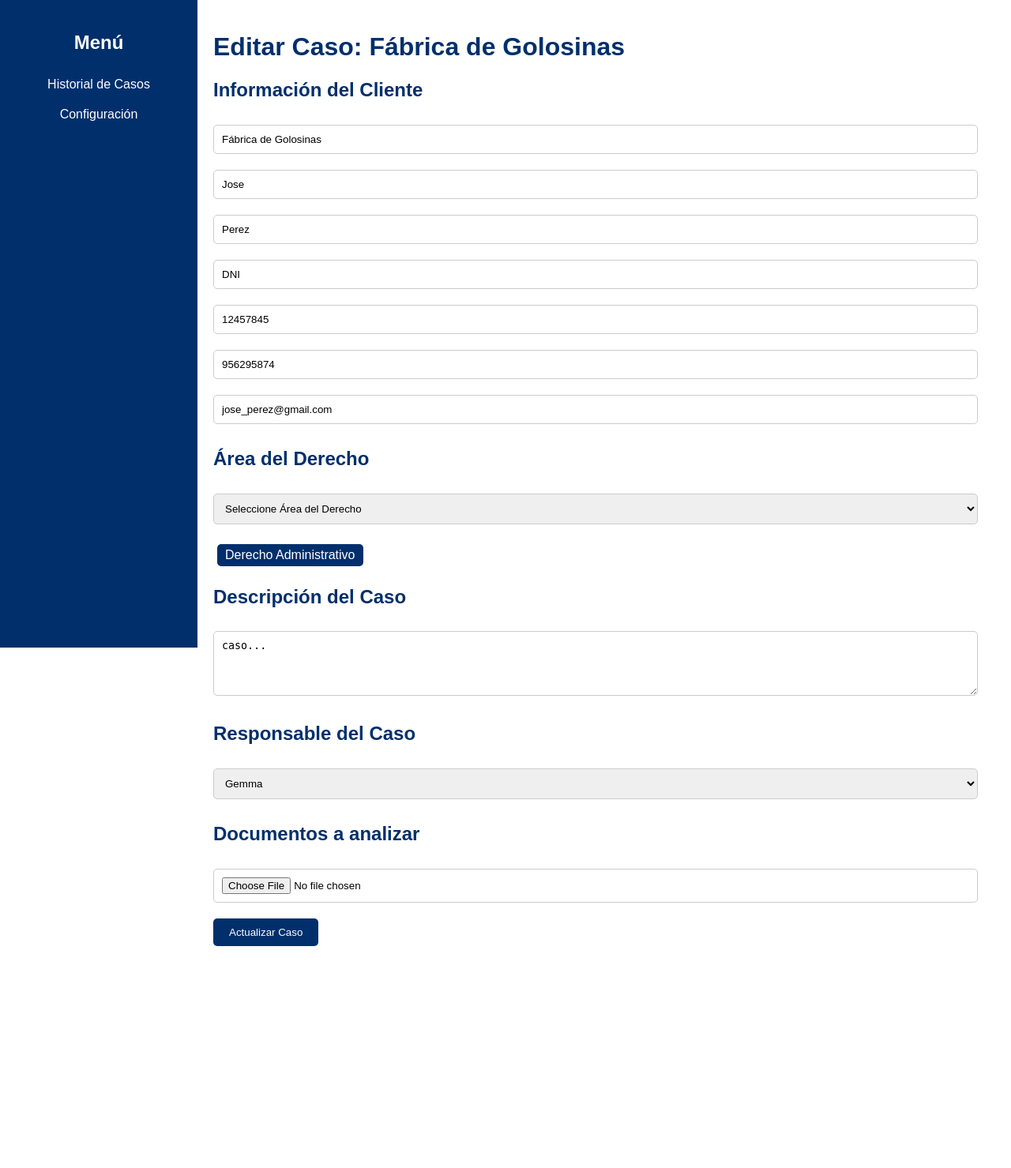
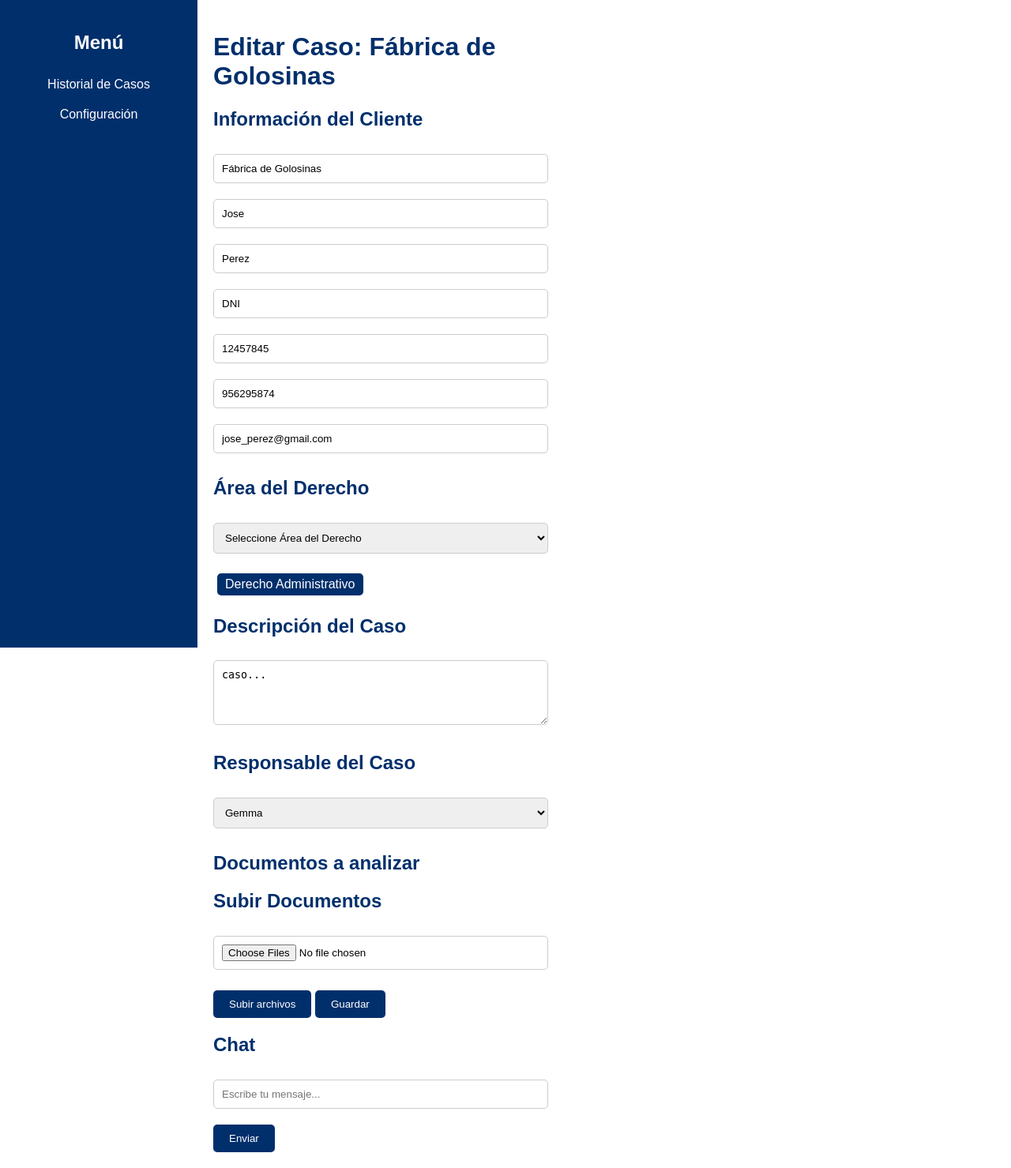
Before and after one commit to valdiviasharon/FEBT, a Flask app: page /edit_case/1 in a window 1280 px wide. Shown: the whole page at 79% size. Before the commit the page ends 1198 px from the top, so only its background shows below. Run offline with Flask 3, Linux system fonts and the light colour scheme.

Commit message:
Add files via upload

```diff
--- a/templates/edit_case.html
+++ b/templates/edit_case.html
@@ -13,12 +13,10 @@
                 span.textContent = value;
                 container.appendChild(span);
 
-                // Actualizar el valor del campo oculto
                 let currentTags = hiddenInput.value ? hiddenInput.value.split(',') : [];
                 currentTags.push(value);
                 hiddenInput.value = currentTags.join(',');
 
-                // Añadir funcionalidad para eliminar etiqueta
                 span.onclick = function() {
                     container.removeChild(span);
                     currentTags = currentTags.filter(tag => tag !== value);
@@ -47,9 +45,51 @@
             });
         }
 
+        function removeFile(element, hiddenInput) {
+            let filename = element.parentElement.firstChild.textContent.trim();
+            let removedFiles = hiddenInput.value ? hiddenInput.value.split(',') : [];
+            removedFiles.push(filename);
+            hiddenInput.value = removedFiles.join(',');
+            element.parentElement.remove();
+        }
+
+        function handleFileSelect(event) {
+            const files = event.target.files;
+            const fileList = document.getElementById('file-list');
+            for (const file of files) {
+                const listItem = document.createElement('li');
+                listItem.textContent = file.name;
+                const removeButton = document.createElement('button');
+                removeButton.textContent = 'Eliminar';
+                removeButton.type = 'button';
+                removeButton.className = 'delete-button';
+                removeButton.onclick = function() {
+                    listItem.remove();
+                };
+                listItem.appendChild(removeButton);
+                fileList.appendChild(listItem);
+            }
+        }
+
         document.addEventListener('DOMContentLoaded', function() {
             loadTags(document.getElementById('case_law_area_tags'), document.getElementById('case_law_area'));
+            document.getElementById('new_documents').addEventListener('change', handleFileSelect);
         });
+
+        function submitFormAndRefresh() {
+            const form = document.getElementById('case-form');
+            const formData = new FormData(form);
+            fetch(form.action, {
+                method: 'POST',
+                body: formData
+            }).then(response => {
+                if (response.ok) {
+                    window.location.reload();
+                } else {
+                    alert('Error al subir los archivos');
+                }
+            });
+        }
     </script>
 </head>
 <body>
@@ -70,8 +110,9 @@
         </ul>
     </div>
     <div class="main">
+        <div class="column left">
             <h1>Editar Caso: {{ case.title }}</h1>
-        <form action="/edit_case/{{ case.id }}" method="post" enctype="multipart/form-data">
+            <form id="case-form" action="/edit_case/{{ case.id }}" method="post" enctype="multipart/form-data">
                 <h2>Información del Cliente</h2>
                 <input type="text" name="title" placeholder="Título del Caso" value="{{ case.title }}" required>
                 <input type="text" name="client_name" placeholder="Nombre del Cliente" value="{{ case.client_name }}" required>
@@ -103,15 +144,39 @@
                 </select>
 
                 <h2>Documentos a analizar</h2>
-            <ul>
+                <ul id="documents-list">
                     {% for document in case.documents %}
-                    <li>{{ document }}</li>
+                        <li>{{ document }} <button type="button" class="delete-button" onclick="removeFile(this, document.getElementById('removed_files'))">Eliminar</button></li>
                     {% endfor %}
                 </ul>
-            <input type="file" name="new_document" accept=".pdf,.txt">
+                <input type="hidden" name="removed_files" id="removed_files" value="">
 
-            <button type="submit">Actualizar Caso</button>
+                <!-- Formulario para subir archivos adicionales -->
+                <h2>Subir Documentos</h2>
+                <input type="file" name="new_documents" id="new_documents" multiple accept=".pdf,.txt">
+                <ul id="file-list"></ul>
+
+                <div class="buttons">
+                    <button type="button" onclick="submitFormAndRefresh()">Subir archivos</button>
+                    <button type="submit1">Guardar</button>
+                </div>
             </form>
+        </div>
+        <div class="column right">
+            <h2>Chat</h2>
+            <div id="chat-container">
+                {% for message in chat %}
+                    <div class="chat-message">
+                        <strong>{{ message.user }}:</strong> {{ message.text }}
+                    </div>
+                {% endfor %}
+            </div>
+            <form id="chat-form" action="/send_message" method="post">
+                <input type="hidden" name="case_id" value="{{ case.id }}">
+                <input type="text" name="message" placeholder="Escribe tu mensaje..." required>
+                <button type="submit">Enviar</button>
+            </form>
+        </div>
     </div>
 </body>
 </html>
```
Lines whose indentation alone changed are shown as unchanged.
